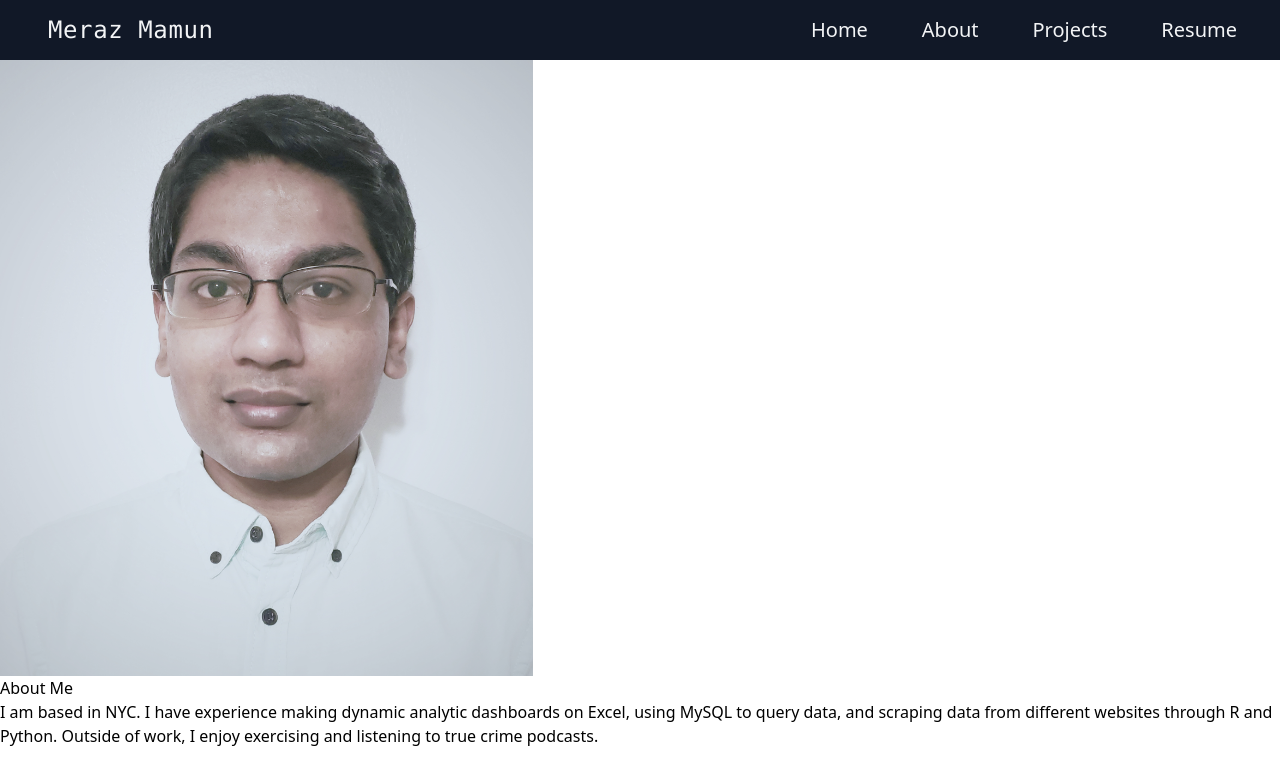
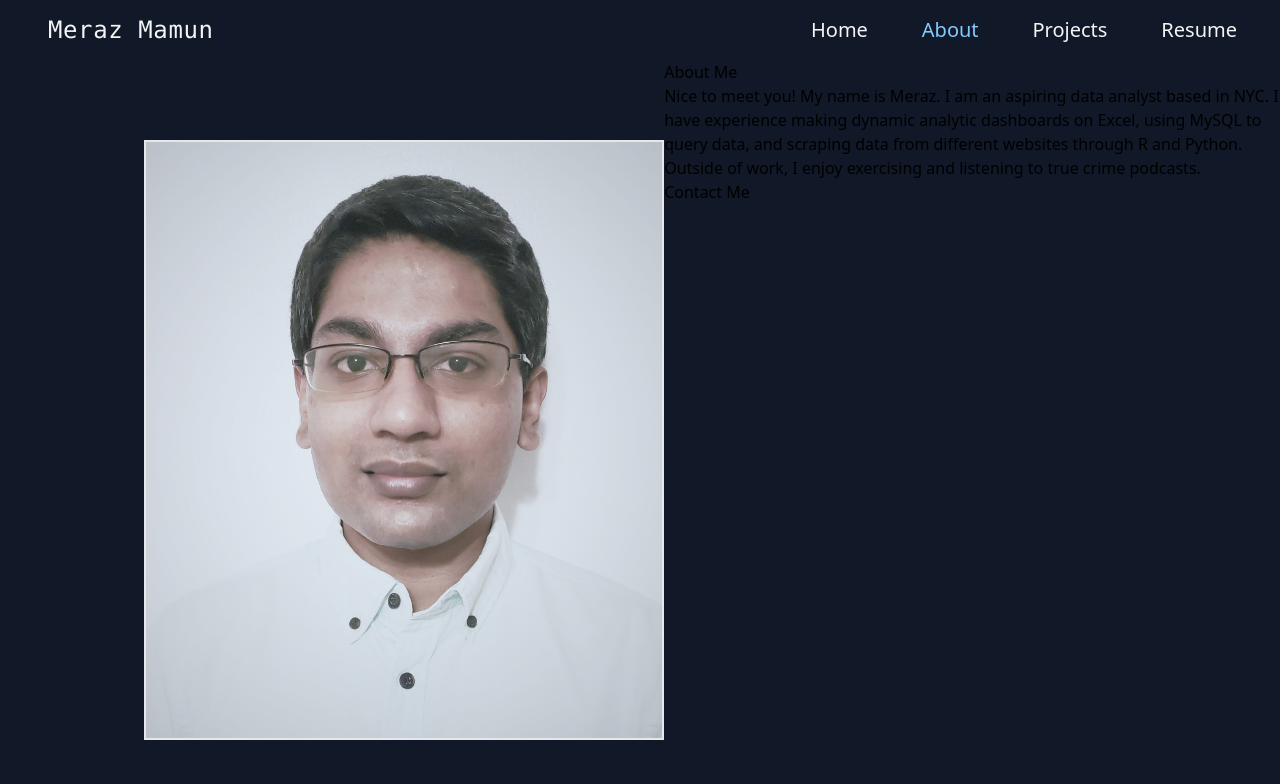
Before and after one commit to moralesdoris880/mmportfolio, a React (Create React App) app: page /about in a window 1280 px wide. Shown: the top 784 px of the page. Built offline with nearby package versions, Linux system fonts and the light colour scheme.

Commit message:
image on about fixed and active style added

```diff
--- a/src/components/Nav.js
+++ b/src/components/Nav.js
@@ -1,14 +1,27 @@
 import { NavLink } from "react-router-dom";
+import { useLocation } from 'react-router-dom';
 
 function Nav() {
+
+  let activeStyle = {
+    color: "#82CAFF",
+  }
+
+  let location = useLocation();
+
+
     return (
     <div className="flex flex-row w-screen justify-between bg-gray-900 h-30">
     <p className="text-gray-100 my-auto ml-12 text-2xl tracking-wide font-medium font-mono">Meraz Mamun</p>
     <ul className="flex flex-row p-4 w-2/5 justify-around">
-        <li className="text-gray-100 text-xl hover:text-sky-300"><NavLink to="/">Home</NavLink></li>
-        <li className="text-gray-100 text-xl hover:text-sky-300"><NavLink to="/about">About</NavLink></li>
-        <li className="text-gray-100 text-xl hover:text-sky-300"><NavLink to="/projects">Projects</NavLink></li>
-        <li className="text-gray-100 text-xl hover:text-sky-300"><NavLink to="/resume">Resume</NavLink></li>
+        <li className=" text-gray-100 text-xl hover:text-sky-300"><NavLink to="/" style={({ isActive }) =>
+              location.pathname==='/' && isActive? activeStyle : undefined }>Home</NavLink></li>
+        <li className=" text-gray-100 text-xl hover:text-sky-300"><NavLink to="/about" style={({ isActive }) =>
+              isActive ? activeStyle : undefined }>About</NavLink></li>
+        <li className=" text-gray-100 text-xl hover:text-sky-300"><NavLink to="/projects" style={({ isActive }) =>
+              isActive ? activeStyle : undefined }>Projects</NavLink></li>
+        <li className=" text-gray-100 text-xl hover:text-sky-300"><NavLink to="/resume" style={({ isActive }) =>
+              isActive ? activeStyle : undefined }>Resume</NavLink></li>
     </ul>
     </div>
     );
--- a/src/index.js
+++ b/src/index.js
@@ -16,10 +16,10 @@ root.render(
       <div className="h-screen">
         <Nav />
         <Routes>
-            <Route path="/resume" element={<Resume />} />
-            <Route path="/projects" element={<Projects />} />
-            <Route path="/about" element={<About />} />
-            <Route path="/" element={<App />} />
+            <Route exact path="/resume" element={<Resume />} />
+            <Route exact path="/projects" element={<Projects />} />
+            <Route exact path="/about" element={<About />} />
+            <Route exact strict path="/" element={<App />} />
         </Routes>
       </div>
     </BrowserRouter>
--- a/src/pages/About.js
+++ b/src/pages/About.js
@@ -1,10 +1,12 @@
 function About() {
     return (
-      <div>
-        <img src="/aboutme.jpg" className="w-5/12 h-1/4"/>
+      <div className=" h-full flex bg-gray-900">
+        <img src="/aboutme.jpg" className="border-2 ml-36 mt-20 w-11/12 h-3/4"/>
+        <div className="flex-col">
         <p>About Me</p>
-        <p>I am based in NYC. I have experience making dynamic analytic dashboards on Excel, using MySQL to query data, and scraping data from different websites through R and Python. Outside of work, I enjoy exercising and listening to true crime podcasts.</p>
-
+        <p>Nice to meet you! My name is Meraz. I am an aspiring data analyst based in NYC. I have experience making dynamic analytic dashboards on Excel, using MySQL to query data, and scraping data from different websites through R and Python. Outside of work, I enjoy exercising and listening to true crime podcasts.</p>
+        <p>Contact Me</p>
+        </div>
       </div>
     );
   }
```
